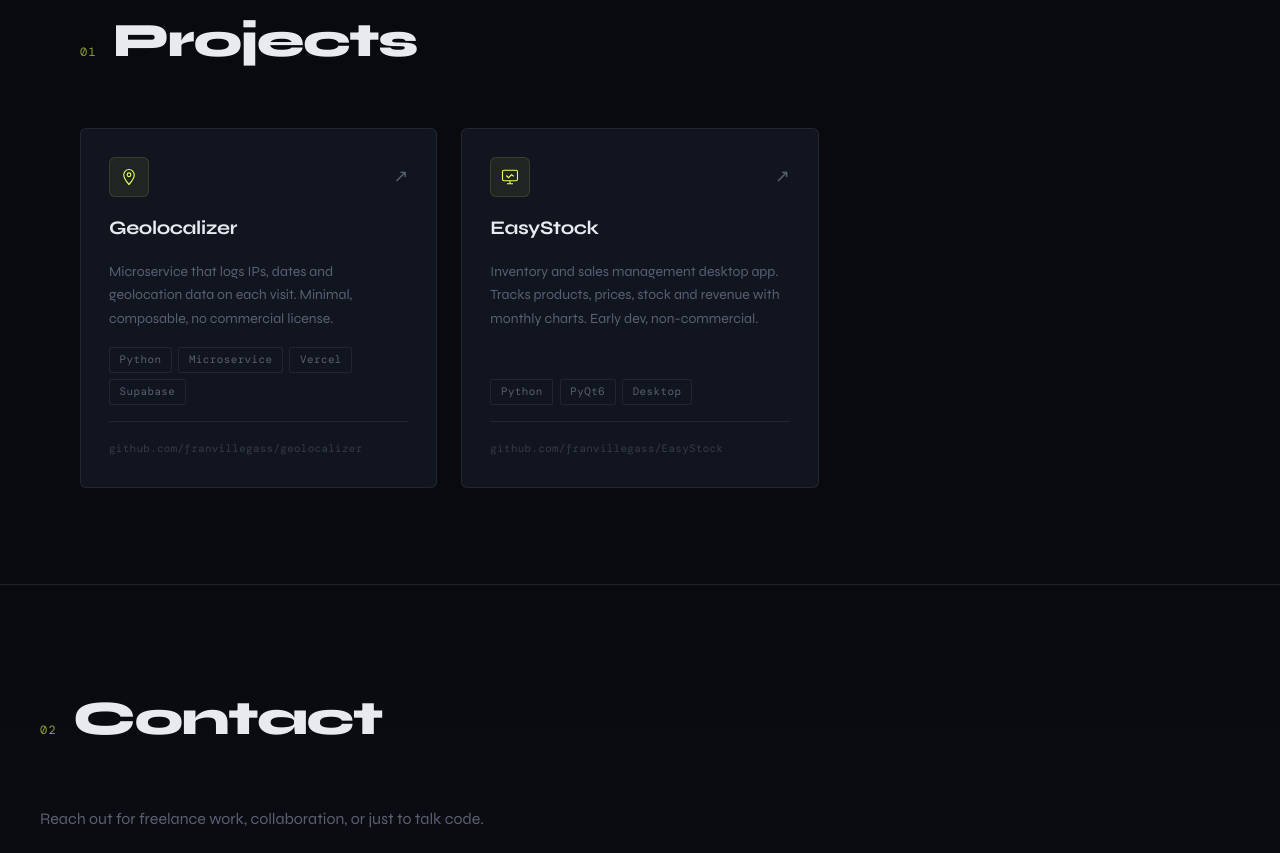
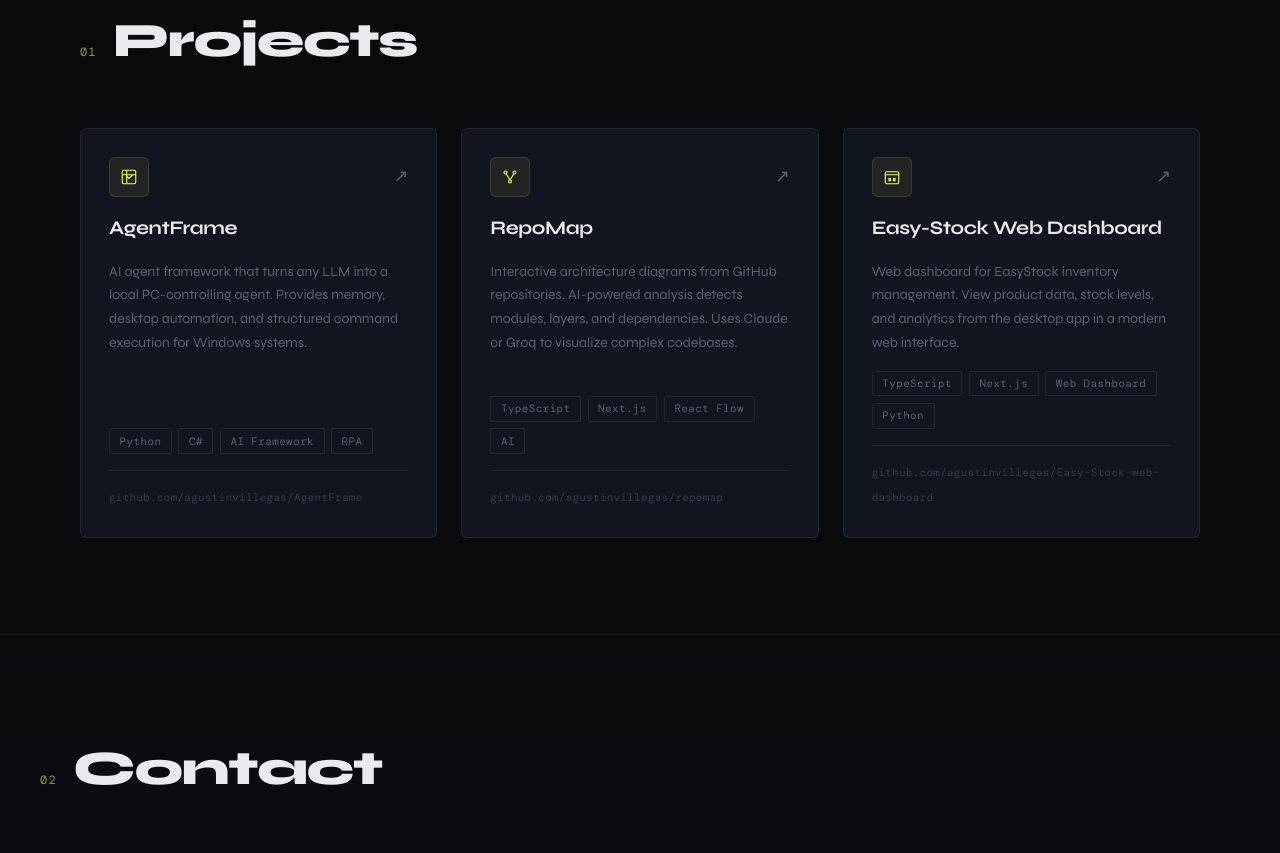
Before and after one commit to franvillegass/franvillegass.github.io, a plain HTML site: page index.html in a window 1280 px wide. Shown: the part 893-1746 px from the top of the page. Drawn offline with nearby package versions, Linux system fonts and the light colour scheme; a web font is replaced by a local one.

Commit message:
new proyects
Co-authored-by: Copilot <copilot@github.com>

```diff
--- a/index.html
+++ b/index.html
@@ -83,49 +83,75 @@
 
     <div class="projects-grid">
 
-      <a class="project-card reveal" href="https://github.com/franvillegass/geolocalizer" target="_blank" rel="noopener">
+      <a class="project-card reveal" href="https://github.com/agustinvillegas/AgentFrame" target="_blank" rel="noopener">
         <div class="card-top">
           <div class="card-icon">
             <svg viewBox="0 0 24 24" fill="none" stroke="currentColor" stroke-width="1.5">
-              <path d="M12 2C8.13 2 5 5.13 5 9c0 5.25 7 13 7 13s7-7.75 7-13c0-3.87-3.13-7-7-7z"/>
-              <circle cx="12" cy="9" r="2.5"/>
+              <rect x="3" y="3" width="18" height="18" rx="2"/>
+              <path d="M9 11l3 3 5-5M9 3v18M3 9h18"/>
             </svg>
           </div>
           <span class="card-arrow">↗</span>
         </div>
-        <h3>Geolocalizer</h3>
-        <p>Microservice that logs IPs, dates and geolocation data on each visit. Minimal, composable, no commercial license.</p>
+        <h3>AgentFrame</h3>
+        <p>AI agent framework that turns any LLM into a local PC-controlling agent. Provides memory, desktop automation, and structured command execution for Windows systems.</p>
         <div class="card-tags">
           <span>Python</span>
-          <span>Microservice</span>
-          <span>Vercel</span>
-          <span>Supabase</span>
+          <span>C#</span>
+          <span>AI Framework</span>
+          <span>RPA</span>
         </div>
         <div class="card-footer">
-          <span class="repo-label">github.com/franvillegass/geolocalizer</span>
+          <span class="repo-label">github.com/agustinvillegas/AgentFrame</span>
         </div>
       </a>
 
-      <a class="project-card reveal" href="https://github.com/franvillegass/EasyStock" target="_blank" rel="noopener">
+      <a class="project-card reveal" href="https://github.com/agustinvillegas/repomap" target="_blank" rel="noopener">
         <div class="card-top">
           <div class="card-icon">
             <svg viewBox="0 0 24 24" fill="none" stroke="currentColor" stroke-width="1.5">
-              <rect x="2" y="3" width="20" height="14" rx="2"/>
-              <path d="M8 21h8M12 17v4"/>
-              <path d="M7 10l3 3 4-4 3 2"/>
+              <circle cx="6" cy="6" r="2"/>
+              <circle cx="18" cy="6" r="2"/>
+              <circle cx="12" cy="18" r="2"/>
+              <path d="M7 8l5 8m5-8l-5 8"/>
             </svg>
           </div>
           <span class="card-arrow">↗</span>
         </div>
-        <h3>EasyStock</h3>
-        <p>Inventory and sales management desktop app. Tracks products, prices, stock and revenue with monthly charts. Early dev, non-commercial.</p>
+        <h3>RepoMap</h3>
+        <p>Interactive architecture diagrams from GitHub repositories. AI-powered analysis detects modules, layers, and dependencies. Uses Claude or Groq to visualize complex codebases.</p>
         <div class="card-tags">
-          <span>Python</span>
-          <span>PyQt6</span>
-          <span>Desktop</span>
+          <span>TypeScript</span>
+          <span>Next.js</span>
+          <span>React Flow</span>
+          <span>AI</span>
         </div>
         <div class="card-footer">
-          <span class="repo-label">github.com/franvillegass/EasyStock</span>
+          <span class="repo-label">github.com/agustinvillegas/repomap</span>
+        </div>
+      </a>
+
+      <a class="project-card reveal" href="https://github.com/agustinvillegas/Easy-Stock-web-dashboard" target="_blank" rel="noopener">
+        <div class="card-top">
+          <div class="card-icon">
+            <svg viewBox="0 0 24 24" fill="none" stroke="currentColor" stroke-width="1.5">
+              <path d="M3 9h18v10c0 1-1 2-2 2H5c-1 0-2-1-2-2V9z"/>
+              <path d="M3 9V7c0-1 1-2 2-2h14c1 0 2 1 2 2v2"/>
+              <path d="M8 14h2v3H8zm6 0h2v3h-2z"/>
+            </svg>
+          </div>
+          <span class="card-arrow">↗</span>
+        </div>
+        <h3>Easy-Stock Web Dashboard</h3>
+        <p>Web dashboard for EasyStock inventory management. View product data, stock levels, and analytics from the desktop app in a modern web interface.</p>
+        <div class="card-tags">
+          <span>TypeScript</span>
+          <span>Next.js</span>
+          <span>Web Dashboard</span>
+          <span>Python</span>
+        </div>
+        <div class="card-footer">
+          <span class="repo-label">github.com/agustinvillegas/Easy-Stock-web-dashboard</span>
         </div>
       </a>
 
```
